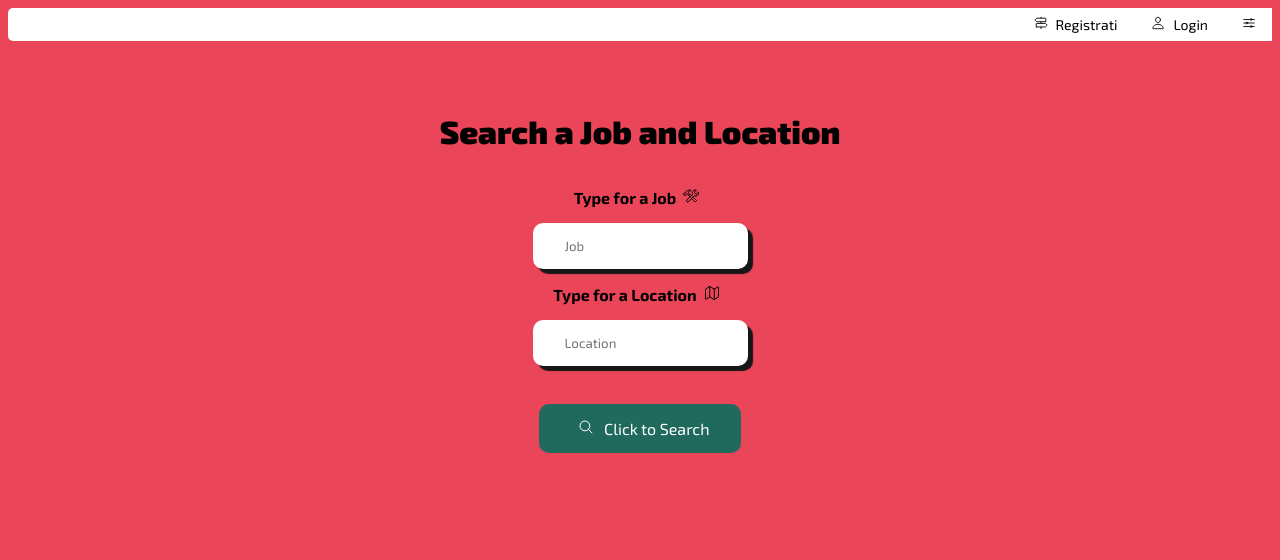
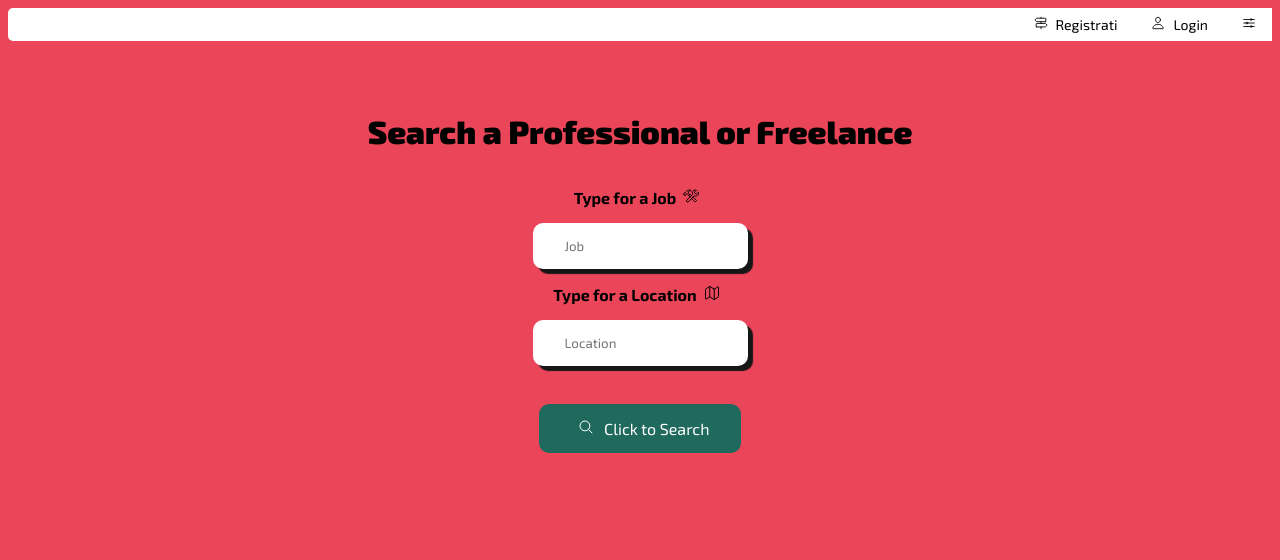
Before and after one commit to ilgrigio/W4D1-compito_finale_JS, a plain HTML site: page index.html in a window 1280 px wide. Drawn offline with nearby package versions, Linux system fonts and the light colour scheme.

Commit message:
Update index.html

```diff
--- a/index.html
+++ b/index.html
@@ -31,7 +31,7 @@
     </nav>
     <div class="container">
       <header>
-        <h1>Search a Job and Location</h1>
+        <h1>Search a Professional or Freelance</h1>
       </header>
       <div class="content">
         <div class="search">
```
